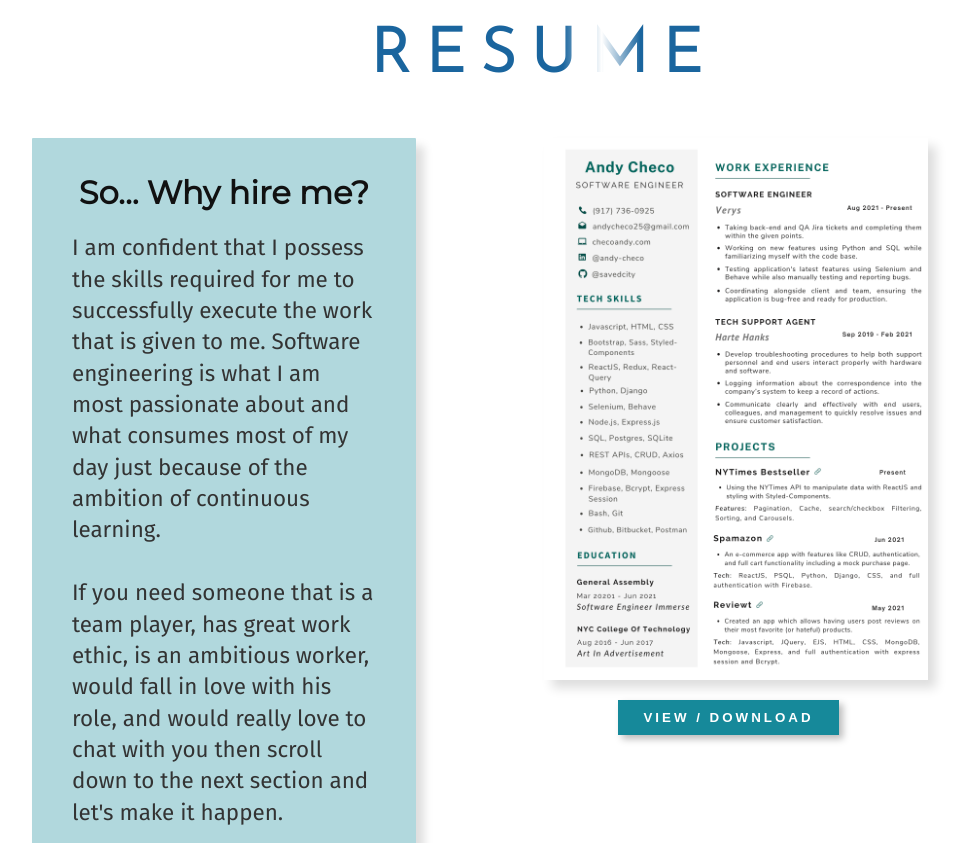
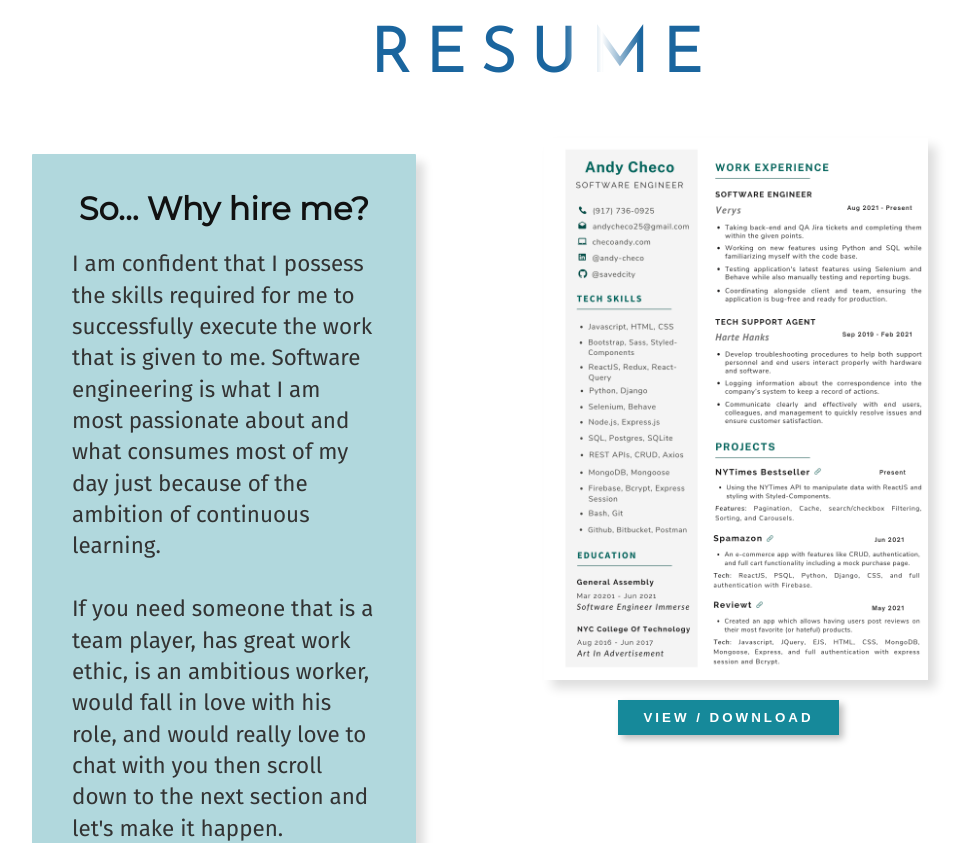
Before and after one commit to SavedCity/Portfolio, a React (Create React App) app: page / in a window 1280 px wide. Shown: the part 3400-4243 px from the top of the page, without its empty margins (96-1065 px from the left). Built offline with nearby package versions, Linux system fonts and the light colour scheme; a web font is replaced by a local one.

Commit message:
margin top on hire me

```diff
--- a/src/Resume.css
+++ b/src/Resume.css
@@ -72,7 +72,7 @@
   /* margin-bottom: 100px; */
   width: 30%;
   box-shadow: 8px 8px 10px #0002;
-  /* margin: 0 30px; */
+  margin-top: 16px;
 }
 
 .resume-desc-title {
```
